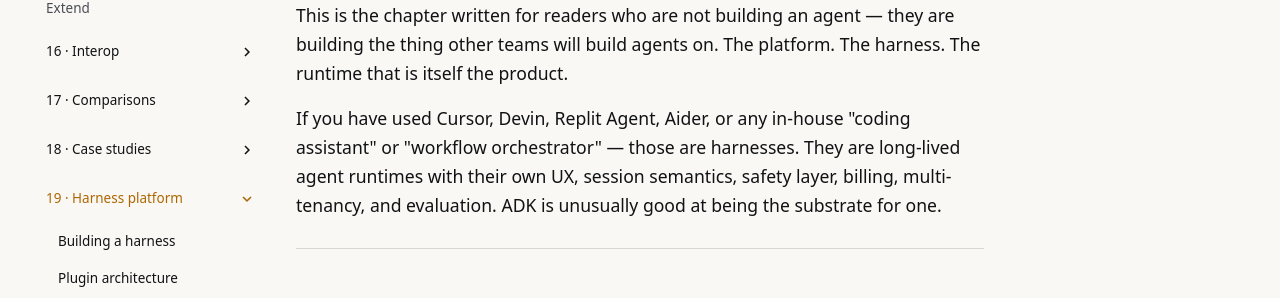
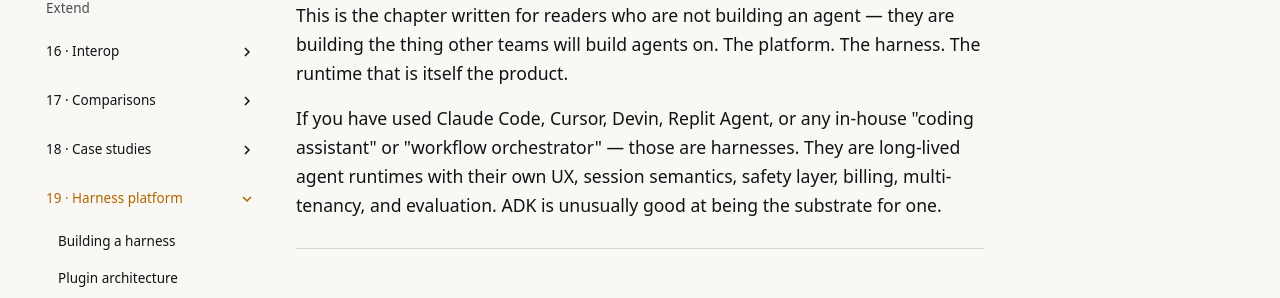
Before and after one commit to vmishra/Google-ADK-Cookbook, an MkDocs documentation site: the page built from docs/19-harness-platform/index.md, in a window 1280 px wide and 900 px high. Shown: the part 298-596 px from the top of the window. Built offline with MkDocs 1.6.1 and Material for MkDocs 9.7.7, drawn with Linux system fonts in a browser that asks for light colours; comment, search, counter and statistics services are not loaded; a style sheet for code colours, icons or effects is not loaded; some of the changed text lies outside the part shown.

Commit message:
Revert "chore(docs): strip third-party assistant brand references"
This reverts commit 576db0a86e059cfc7a4d9be216d640888caa7c1e.

```diff
--- a/docs/19-harness-platform/index.md
+++ b/docs/19-harness-platform/index.md
@@ -7,8 +7,9 @@ agent — they are building the thing other teams will build agents
 on. The platform. The harness. The runtime that is itself the
 product.
 
-If you have used Cursor, Devin, Replit Agent, Aider, or any in-house
-"coding assistant" or "workflow orchestrator" — those are harnesses. They are long-lived agent runtimes with their own UX,
+If you have used Claude Code, Cursor, Devin, Replit Agent, or any
+in-house "coding assistant" or "workflow orchestrator" — those are
+harnesses. They are long-lived agent runtimes with their own UX,
 session semantics, safety layer, billing, multi-tenancy, and
 evaluation. ADK is unusually good at being the substrate for one.
 
@@ -84,7 +85,7 @@ compound when you are the platform, not the agent author:
 | [Custom services](custom-services.md) | Implementing the five service interfaces |
 | [Multi-tenant](multi-tenant.md) | Isolation, quotas, billing |
 | [Harness patterns](harness-patterns.md) | Registries, agent loading, per-tenant overrides |
-| [Case study — a coding assistant harness](coding-assistant-harness.md) | A Cursor/Aider-style coding-assistant harness in ADK |
+| [Case study — a coding assistant harness](coding-assistant-harness.md) | A Claude-Code-like harness in ADK |
 
 ---
 
```
Also changed, not shown: docs/16-interop/mcp.md (+3 -3 lines), docs/19-harness-platform/coding-assistant-harness.md (+1 -1 lines).
